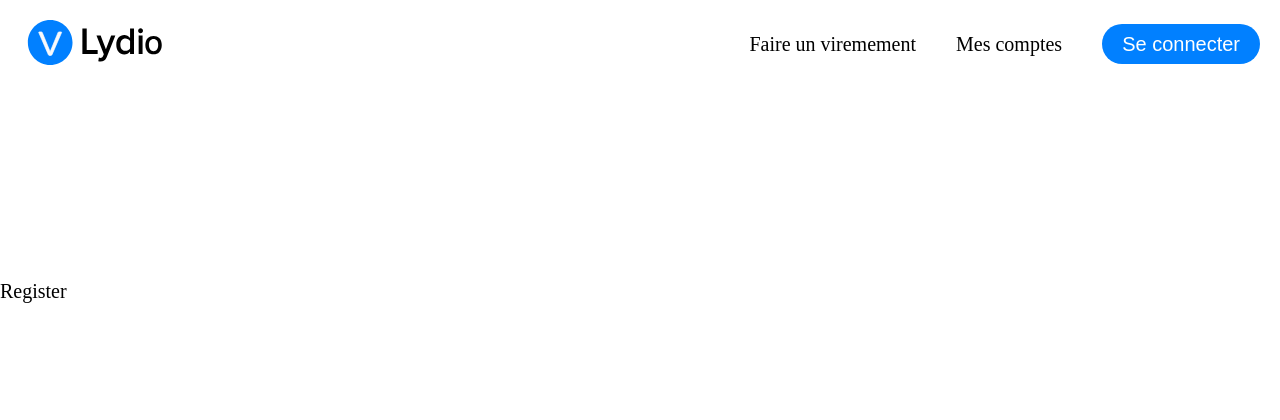
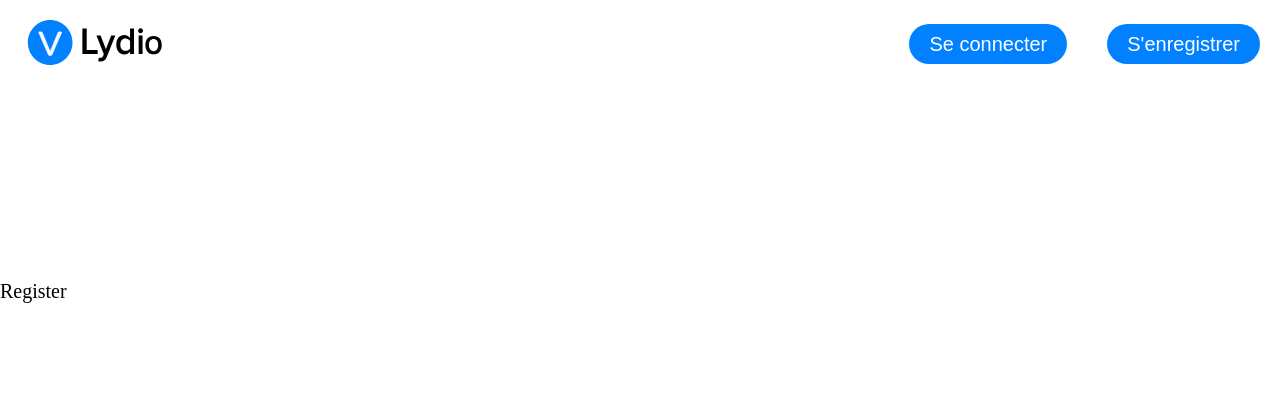
Before and after one commit to Lila-dev-alt/L-ydiot, a Symfony app: template templates/registration/register.html.twig in a window 1280 px wide. Shown: the top 420 px of the page. Run offline with Twig, Linux system fonts and the light colour scheme; the template is opened without the code that fills it, so the values that code supplies are empty; form fields are guessed from the names that the template uses; some libraries are stand-ins or nearby versions; some web fonts are replaced.

Commit message:
securise roads and prof helped us with registration

```diff
--- a/src/Controller/RegistrationController.php
+++ b/src/Controller/RegistrationController.php
@@ -28,7 +28,6 @@ class RegistrationController extends AbstractController
                     $form->get('plainPassword')->getData()
                 )
             );
-
             $entityManager->persist($user);
             $entityManager->flush();
             // do anything else you need here, like send an email
--- a/src/Entity/User.php
+++ b/src/Entity/User.php
@@ -10,6 +10,7 @@ use Symfony\Component\Security\Core\User\PasswordAuthenticatedUserInterface;
 use Symfony\Component\Security\Core\User\UserInterface;
 
 #[ORM\Entity(repositoryClass: UserRepository::class)]
+#[ORM\Table(name:"`user`")]
 class User implements UserInterface, PasswordAuthenticatedUserInterface
 {
     #[ORM\Id]
--- a/templates/base.html.twig
+++ b/templates/base.html.twig
@@ -26,11 +26,12 @@
                     {% if app.user %}
                         <li><a href="" title="Se connecter">Faire un viremement</a></li>
                         <li><a href="" title="Mes comptes">Mes comptes</a></li>
-                        <li><a href="" class="btn" title="Se déconnecter">Se déconnecter</a></li>
+                        <li><a href="{{ path('app_logout') }}" class="btn" title="Se déconnecter">Se déconnecter</a></li>
                     {% else %}
-                        <li><a href="" title="Se connecter">Faire un viremement</a></li>
-                        <li><a href="" title="Mes comptes">Mes comptes</a></li>
-                        <li><a href="" class="btn" title="Se connecter">Se connecter</a></li>
+                      <!--  <li><a href="" title="Se connecter">Faire un viremement</a></li>
+                        <li><a href="" title="Mes comptes">Mes comptes</a></li> -->
+                        <li><a href="{{ path('login') }}" class="btn" title="Se connecter">Se connecter</a></li>
+                        <li><a href="{{ path('app_register') }}" class="btn" title="Se connecter">S'enregistrer</a></li>
                     {% endif %}
 
                 </ul>
```
Also changed, not shown: 1 other file.
